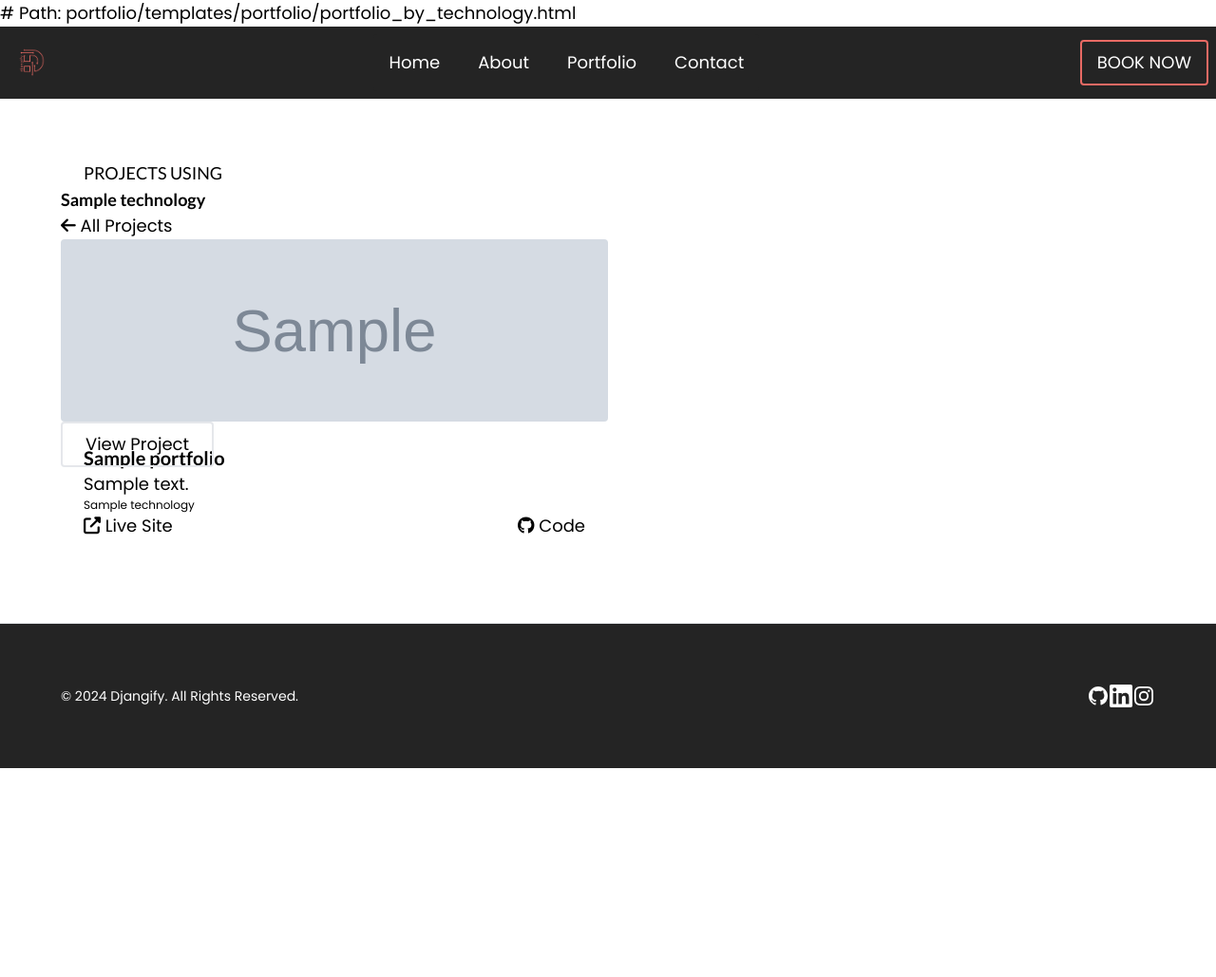
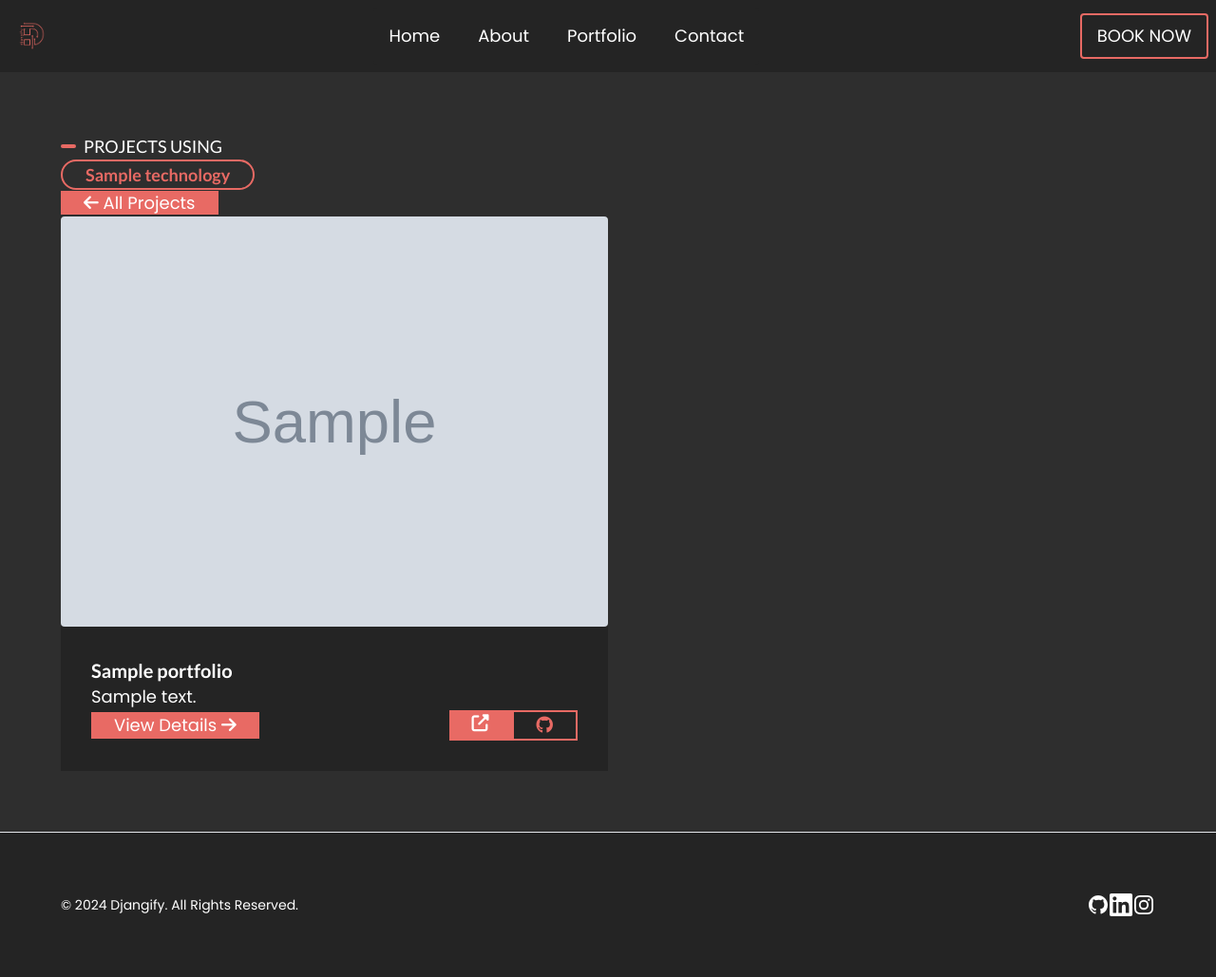
Before and after one commit to djangify/myapp, a Django app: a page that uses templates/base.html in a window 1280 px wide. Shown: the whole page at 95% size. Before the commit the page ends 809 px from the top, so only its background shows below. Run offline with Django 3.2, Linux system fonts and the light colour scheme; tables that the repository leaves empty hold one stand-in row (values such as "Sample post"); grey boxes marked "Sample" are stand-in pictures; some libraries are stand-ins or nearby versions.

Commit message:
Create portfolio detail page and update other templates

```diff
--- a/core/templates/core/hero.html
+++ b/core/templates/core/hero.html
@@ -21,7 +21,7 @@
             <p class="lg:text-lg">
                 Some products are available for purchase. If you see something that resonates with your business needs, feel free to get in touch.
             </p>
-            <a class="uppercase p-2 border-2 border-accent self-start text-xs rounded sm:text-lg sm:px-4" href="#">View Portfolio</a>
+            <a class="uppercase p-2 border-2 border-accent self-start text-xs rounded sm:text-lg sm:px-4" href="{% url 'portfolio:portfolio_list' %}">View Portfolio</a>
         </div>
     </div>
 
--- a/portfolio/models.py
+++ b/portfolio/models.py
@@ -1,5 +1,4 @@
 # Path: portfolio/models.py
-
 from django.db import models
 from django.core.validators import FileExtensionValidator
 
@@ -32,6 +31,7 @@
     def __str__(self):
         return self.name
 
+
 class Portfolio(models.Model):
     STATUS_CHOICES = [
         ('draft', 'Draft'),
@@ -41,8 +41,25 @@
 
     title = models.CharField(max_length=200)
     slug = models.SlugField(unique=True)
-    description = models.TextField()
     short_description = models.CharField(max_length=200)
+
+    # Content sections
+    introduction = models.TextField(
+        blank=True,
+        null=True,
+        help_text="Introduction section describing the project overview"
+    )
+    tech_stack_description = models.TextField(
+        blank=True,
+        null=True,
+        help_text="Detailed description of the technical stack and architecture"
+    )
+    feature_description = models.TextField(
+        blank=True,
+        null=True,
+        help_text="Description of key features and functionality"
+    )
+
     featured_image = models.ImageField(
         upload_to='portfolio/featured/',
         validators=[FileExtensionValidator(['jpg', 'jpeg', 'png', 'webp'])],
@@ -90,6 +107,7 @@
     def display_image(self):
         return self.featured_image_url or (self.featured_image.url if self.featured_image else None)
 
+
 class PortfolioImage(models.Model):
     portfolio = models.ForeignKey(Portfolio, related_name='images', on_delete=models.CASCADE)
     image = models.ImageField(
--- a/portfolio/templates/portfolio/portfolio_by_technology.html
+++ b/portfolio/templates/portfolio/portfolio_by_technology.html
@@ -1,85 +1,83 @@
-# Path: portfolio/templates/portfolio/portfolio_by_technology.html
-
 {% extends 'base.html' %}
 {% load static %}
 
 {% block title %}{{ technology.name }} Projects - Portfolio{% endblock %}
 
 {% block content %}
-<section class="p-6 bg-[#1E1E1E] text-white md:p-16">
-    <!-- Technology Header -->
-    <header class="mb-12">
-        <h6 class="text-sm pl-6 uppercase relative before:content-[''] before:absolute before:h-1 before:w-4 before:bg-[#FF6B6B] before:top-2/4 before:-translate-y-2/4 before:left-0 lg:text-lg">
+<section class="p-6 bg-secondary text-text md:p-16">
+    <!-- Section Header -->
+    <div class="mb-12">
+        <h6 class="text-sm pl-6 uppercase relative before before:h-1 before:w-4 before:bg-accent before:top-2/4 before:-translate-y-2/4 before:left-0 lg:text-lg mb-4">
             Projects Using
         </h6>
-        <div class="flex items-center gap-4 mt-4">
-            <i class="{{ technology.icon }} text-4xl text-[#FF6B6B]"></i>
-            <h1 class="text-4xl font-bold">{{ technology.name }}</h1>
+        <div class="flex items-center gap-4 mt-8">
+            <span class="inline-flex items-center px-6 py-3 text-lg bg-accent/10 rounded-full text-accent border-2 border-accent">
+                <i class="{{ technology.icon }} mr-3"></i>
+                <h1 class="text-3xl font-bold">{{ technology.name }}</h1>
+            </span>
         </div>
-    </header>
+    </div>
 
-    <!-- Back to All Projects -->
-    <div class="mb-8">
+    <!-- Back to Projects Link -->
+    <div class="mb-12 pb-8 border-b border-gray-700">
         <a href="{% url 'portfolio:portfolio_list' %}"
-           class="inline-flex items-center px-4 py-2 text-[#FF6B6B] hover:text-white transition-colors">
-            <i class="fas fa-arrow-left mr-2"></i> All Projects
+           class="inline-flex items-center px-6 py-3 mt-8 bg-accent text-white rounded-md hover:bg-accent/90 transition-colors">
+            <i class="fas fa-arrow-left mr-3"></i>
+            <span>All Projects</span>
         </a>
     </div>
 
     <!-- Portfolio Grid -->
     <div class="grid gap-8 md:grid-cols-2 lg:grid-cols-3">
         {% for portfolio in portfolios %}
-        <article class="bg-[#2D2D2D] rounded-lg overflow-hidden group">
+        <article class="bg-primary rounded-lg overflow-hidden">
             {% if portfolio.display_image %}
-            <div class="relative overflow-hidden">
+            <div class="aspect-w-16 aspect-h-9">
                 <img src="{{ portfolio.display_image }}"
                      alt="{{ portfolio.title }}"
-                     class="w-full h-48 object-cover transition-transform duration-300 group-hover:scale-105"/>
-                <div class="absolute inset-0 bg-black bg-opacity-40 opacity-0 group-hover:opacity-100 transition-opacity flex items-center justify-center">
-                    <a href="{% url 'portfolio:portfolio_detail' portfolio.slug %}"
-                       class="px-6 py-2 border-2 border-[#FF6B6B] text-white rounded hover:bg-[#FF6B6B] transition-colors">
-                        View Project
-                    </a>
-                </div>
+                     class="w-full h-full object-cover"/>
             </div>
             {% endif %}
 
-            <div class="p-6 space-y-4">
-                <h3 class="text-xl font-bold">{{ portfolio.title }}</h3>
-                <p class="text-gray-400">{{ portfolio.short_description }}</p>
+            <div class="p-8">
+                <h3 class="text-xl font-bold mb-6">{{ portfolio.title }}</h3>
+                <p class="text-gray-400 mb-8">{{ portfolio.short_description }}</p>
 
-                <div class="flex flex-wrap gap-2">
-                    {% for tech in portfolio.technologies.all %}
-                    <span class="px-2 py-1 text-xs bg-[#1E1E1E] rounded text-[#FF6B6B]">
-                        <i class="{{ tech.icon }}"></i> {{ tech.name }}
-                    </span>
-                    {% endfor %}
-                </div>
-
-                <div class="pt-4 flex justify-between items-center">
+                <div class="pt-6 mt-8 flex justify-between items-center border-t border-gray-700">
+                    <a href="{% url 'portfolio:portfolio_detail' portfolio.slug %}"
+                       class="flex-1 mr-8 inline-flex items-center justify-center px-6 py-3 bg-accent text-white rounded-md hover:bg-accent/90 transition-colors">
+                        View Details
+                        <i class="fas fa-arrow-right ml-3"></i>
+                    </a>
+                    <!-- live link and github link-->
+                    <div class="pt-6 mt-8 flex justify-between items-center border-t border-gray-700">
+                        <div class="flex gap-4">
                             {% if portfolio.live_site_url %}
                             <a href="{{ portfolio.live_site_url }}"
                                target="_blank"
-                       class="text-[#FF6B6B] hover:text-white transition-colors">
-                        <i class="fas fa-external-link-alt"></i> Live Site
+                               class="px-6 py-3 rounded-md bg-accent text-white hover:bg-accent/90 transition-colors">
+                                <i class="fas fa-external-link-alt text-lg"></i>
                             </a>
                             {% endif %}
                             {% if portfolio.github_url %}
                             <a href="{{ portfolio.github_url }}"
                                target="_blank"
-                       class="text-[#FF6B6B] hover:text-white transition-colors">
-                        <i class="fab fa-github"></i> Code
+                               class="px-6 py-3 rounded-md border-2 border-accent text-accent hover:bg-accent hover:text-white transition-colors">
+                                <i class="fab fa-github text-lg"></i>
                             </a>
                             {% endif %}
                         </div>
                     </div>
+                </div>
+            </div>
         </article>
         {% empty %}
-        <div class="col-span-full text-center bg-[#2D2D2D] rounded-lg p-12">
-            <p class="text-gray-400 mb-6">No projects found using {{ technology.name }}.</p>
+        <div class="col-span-full text-center p-12 bg-primary rounded-lg">
+            <p class="text-gray-400 mb-8">No projects found using {{ technology.name }}.</p>
             <a href="{% url 'portfolio:portfolio_list' %}"
-               class="inline-block px-6 py-3 border-2 border-[#FF6B6B] rounded hover:bg-[#FF6B6B] transition-colors">
-                View All Projects
+               class="inline-flex items-center px-6 py-3 bg-accent text-white rounded-md hover:bg-accent/90 transition-colors">
+                <i class="fas fa-arrow-left mr-3"></i>
+                <span>Back to All Projects</span>
             </a>
         </div>
         {% endfor %}
--- a/static/css/style.css
+++ b/static/css/style.css
@@ -2,10 +2,6 @@
 ! tailwindcss v3.4.10 | MIT License | https://tailwindcss.com
 */
 
-/*
-1. Prevent padding and border from affecting element width. (https://github.com/mozdevs/cssremedy/issues/4)
-2. Allow adding a border to an element by just adding a border-width. (https://github.com/tailwindcss/tailwindcss/pull/116)
-*/
 
 *,
 ::before,
@@ -81,6 +77,29 @@
   /* 2 */
   border-top-width: 1px;
   /* 3 */
+}
+
+
+.carousel-container {
+  position: relative;
+  margin: 0 auto;
+  background-color: rgba(0, 0, 0, 0.1);
+  border-radius: 0.5rem;
+}
+
+.testimonial-slide {
+  width: 100%;
+  height: 100%;
+  display: flex;
+  flex-direction: column;
+  justify-content: center;
+  transition: opacity 0.5s ease-in-out;
+}
+
+.testimonial-slide img {
+  max-height: 100%;
+  width: auto;
+  margin: 0 auto;
 }
 
 /*
--- a/templates/base.html
+++ b/templates/base.html
@@ -27,7 +27,10 @@
     {% include 'base/footer.html' %}
 
     <!-- Scripts -->
+    {% block extra_js %}
     <script src="{% static 'js/app.js' %}"></script>
+
+  {% endblock %}
 
   </body>
 </html>
--- a/templates/base/gallery.html
+++ b/templates/base/gallery.html
@@ -2,7 +2,9 @@
 <!-- Gallery Section -->
 <section class="p-6 bg-secondary grid md:p-16 md:grid-cols-2 md:grid-rows-3 lg:grid-cols-4 lg:grid-rows-2">
     <figure class="md:col-span-2 md:row-span-1 lg:col-span-2 lg:row-span-2 relative">
-        <img src="{% static 'images/gallery-1.png' %}" alt="Gallery 1" />
+        <a href="https://djangify.com/portfolio/stream-english/" target="_blank" rel="noopener noreferrer">
+            <img src="{% static 'images/gallery-1.png' %}" alt="Gallery 1" />
+        </a>
     </figure>
     <figure class="relative">
         <img src="{% static 'images/gallery-2.jpg' %}" alt="Gallery 2" />
@@ -17,4 +19,5 @@
         <img src="{% static 'images/gallery-5.jpg' %}" alt="Gallery 5" />
     </figure>
 
+
 </section>
```
Also changed, not shown: portfolio/admin.py (+19 -4 lines), portfolio/templates/portfolio/portfolio_detail.html (+54 -53 lines), portfolio/templates/portfolio/portfolio_list.html (+30 -36 lines). Lines whose indentation alone changed are shown as unchanged.
